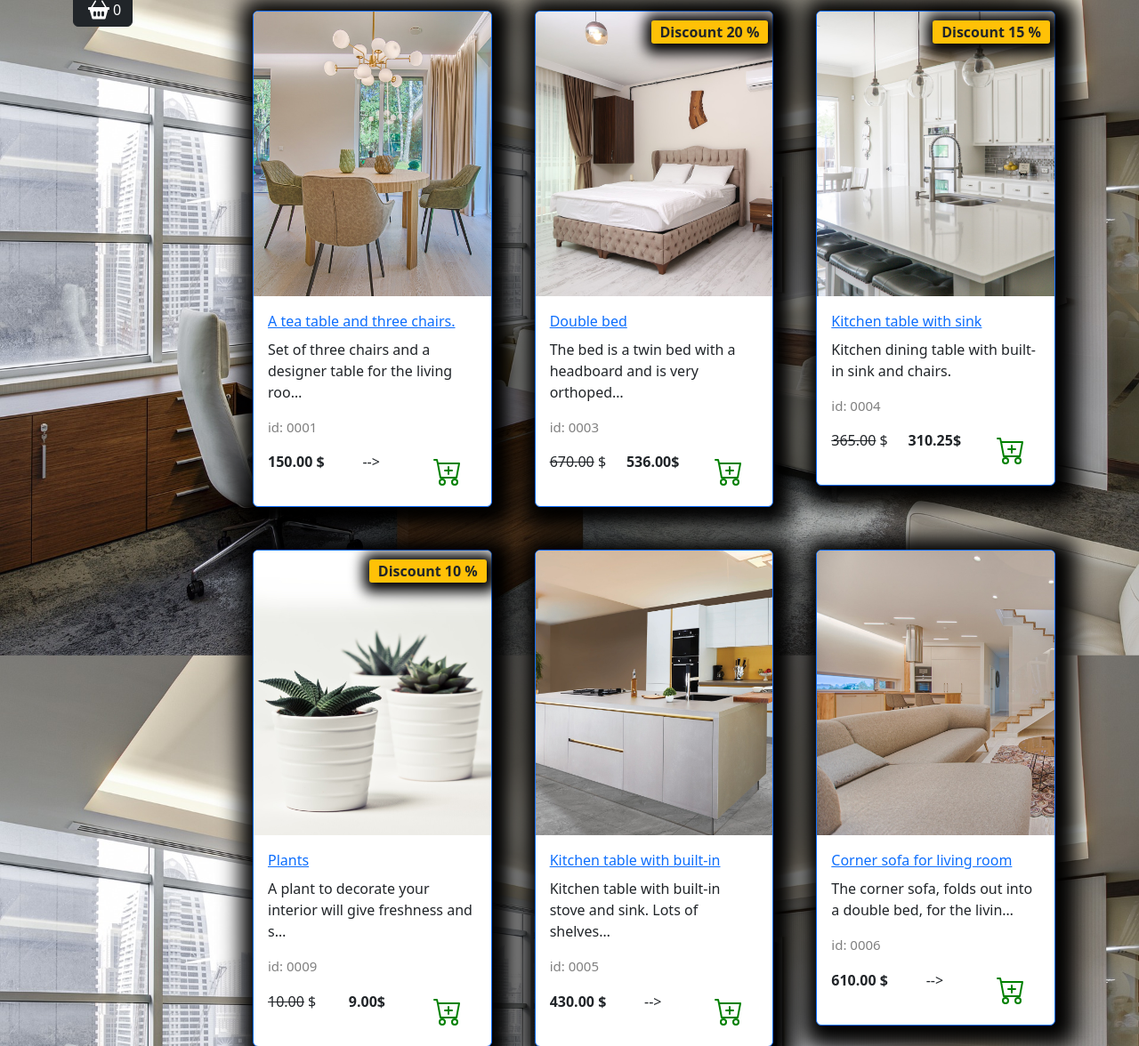
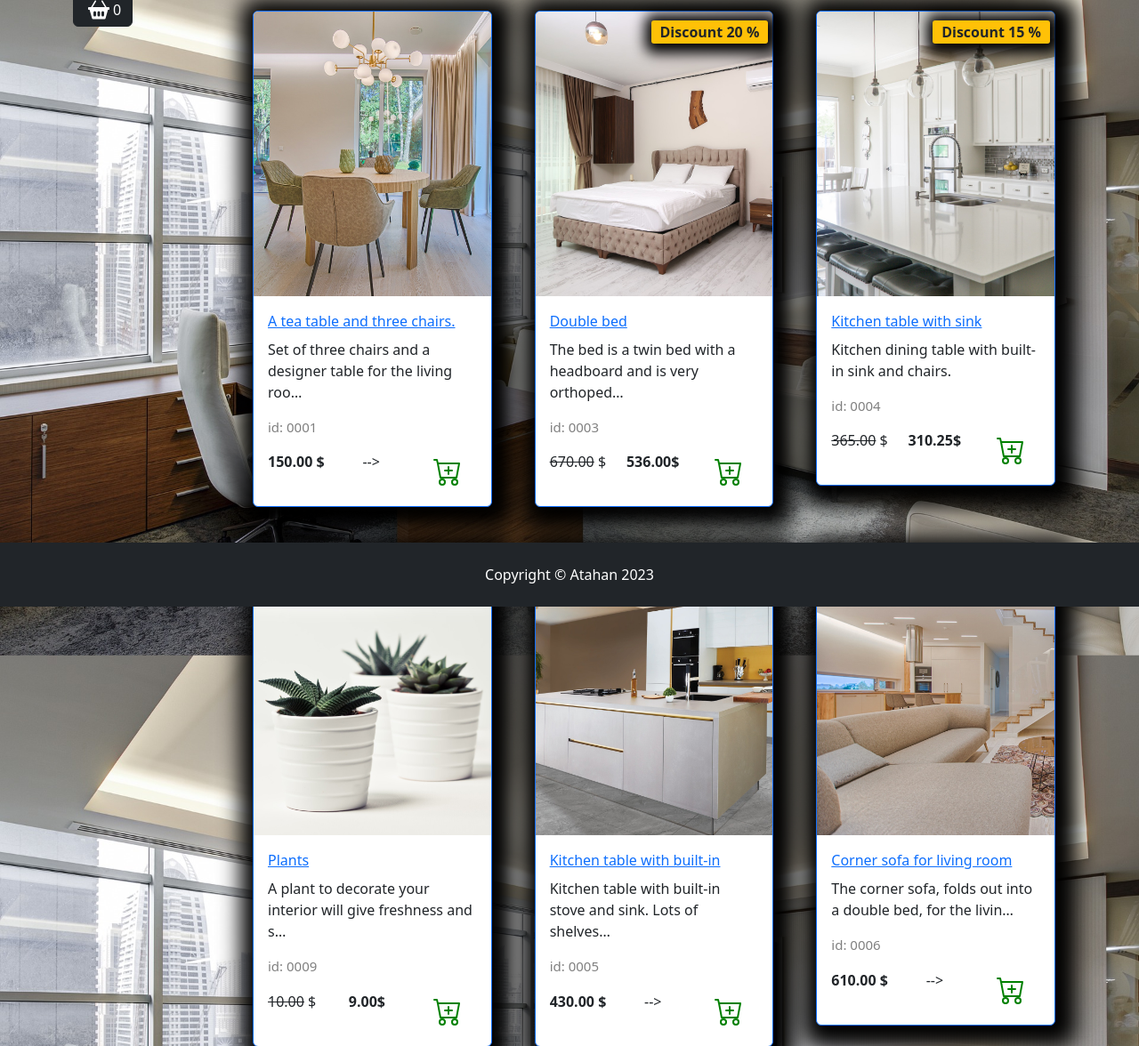
Before and after one commit to Atahan1195/first-shop, a Django app: page /catalog/all/ in a window 1280 px wide. Shown: the part 118-1294 px from the top of the page at 89% size. Run offline with Django 5.2, Linux system fonts and the light colour scheme; data comes from the database, SQL or seed files in the repository; some libraries are stand-ins or nearby versions.

Commit message:
add fixed-bottom

```diff
--- a/goods/templates/goods/catalog.html
+++ b/goods/templates/goods/catalog.html
@@ -130,7 +130,7 @@
 {% endblock %}
 
 {% block footer %}
-    <footer class="py-4 bg-dark">
+    <footer class="py-4 bg-dark fixed-bottom">
         <div class="container">
             <p class="m-0 text-center text-white">Copyright &copy; Atahan 2023</p>
         </div>
```
